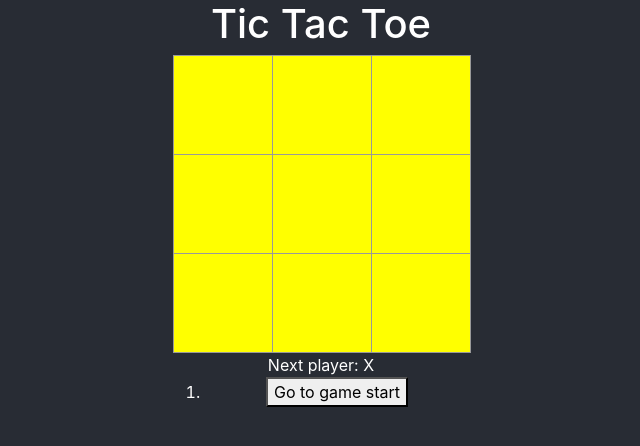
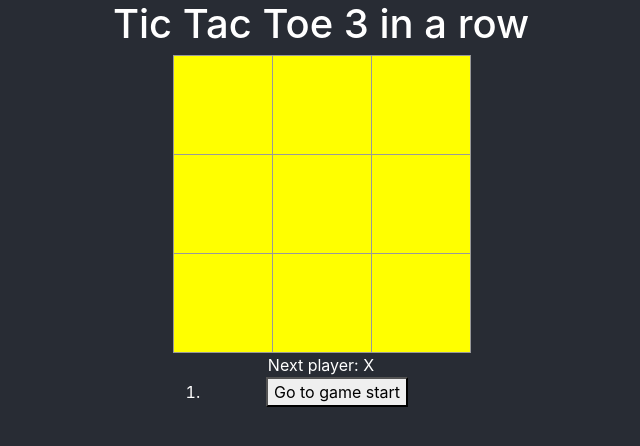
Before and after one commit to kbendel/amplify-react-graphql, a React (Create React App) app: page / in a window 1280 px wide. Shown: the top 446 px of the page, without its empty margins (319-959 px from the left). Built offline with nearby package versions, Linux system fonts and the light colour scheme.

Commit message:
Changed title to Tic Tac Toe 3 in a row

```diff
--- a/src/App.js
+++ b/src/App.js
@@ -7,7 +7,7 @@ function App() {
   return (
     <div className="App">
       <header className="App-header">
-        <h1>Tic Tac Toe</h1>
+        <h1>Tic Tac Toe 3 in a row</h1>
       </header>
       <div class="col-12">
                       <Game/>
```
